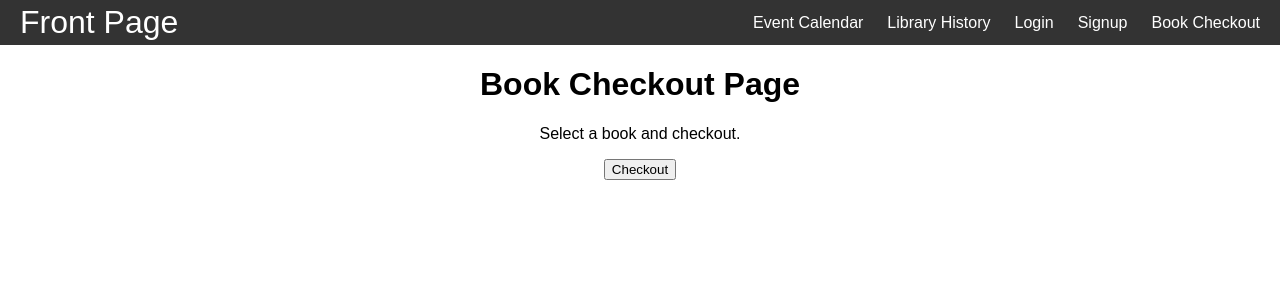
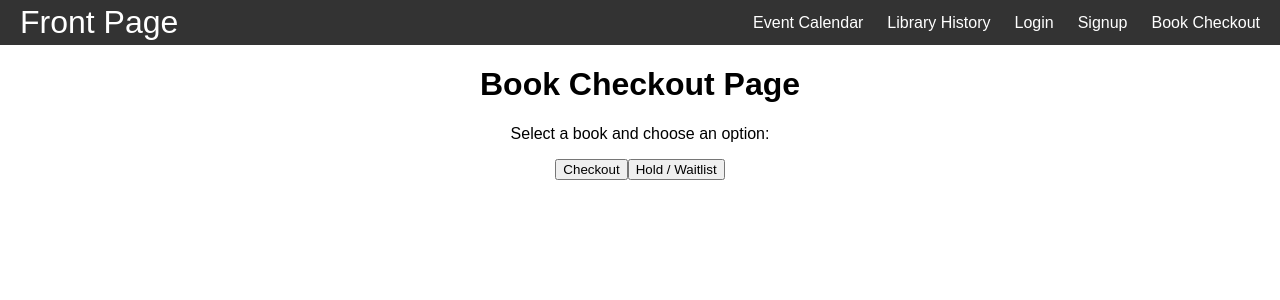
Before and after one commit to liamlecs/Database-Project-CS3380-T12, a React (Vite) app in the folder libraryApp/: page /bookcheckout in a window 1280 px wide. Shown: the top 300 px of the page. Built offline with nearby package versions, Linux system fonts and the light colour scheme.

Commit message:
added basic bookcheckout page

```diff
--- a/libraryApp/src/App.tsx
+++ b/libraryApp/src/App.tsx
@@ -13,7 +13,7 @@ import EventHistory from "./components/LiHistSubcomponents/EventHistory.tsx";
 import LoginPage from "./components/LoginPage.tsx";
 import RegistrationPage from "./components/RegistrationPage.tsx";
 import CreateEvent from "./components/CreateEvent.tsx";
-import BookCheckOutPage from "./components/BookCheckOutPage.tsx";
+import BookCheckOutPage from "./components/BookCheckoutPage/BookCheckOutPage.tsx";
 
 
 
--- a/libraryApp/src/components/BookCheckOutPage.tsx
+++ /dev/null
@@ -1,18 +0,0 @@
-import { useNavigate } from "react-router-dom";
-
-export default function BookCheckOutPage() {
-    const navigate = useNavigate();
-
-    const handleCheckout = () => {
-        alert("Book checked out successfully!");
-        navigate("/");
-    };
-
-    return (
-        <div>
-            <h1>Book Checkout Page</h1>
-            <p>Select a book and checkout.</p>
-            <button onClick={handleCheckout}>Checkout</button>
-        </div>
-    );
-}
--- /dev/null
+++ b/libraryApp/src/components/BookCheckoutPage/BookCheckOutPage.tsx
@@ -0,0 +1,29 @@
+import { useState } from "react";
+import { useNavigate } from "react-router-dom";
+
+export default function BookCheckOutPage() {
+    const navigate = useNavigate();
+    const [isWaitlisted, setIsWaitlisted] = useState(false);
+
+    const handleCheckout = () => {
+        alert("Book checked out successfully!");
+        navigate("/");  // redirect to home after checkout
+    };
+
+    const handleWaitlist = () => {
+        setIsWaitlisted(true);
+        alert("Book added to the waitlist!");
+    };
+
+    return (
+        <div>
+            <h1>Book Checkout Page</h1>
+            <p>Select a book and choose an option:</p>
+
+            <button onClick={handleCheckout}>Checkout</button>
+            <button onClick={handleWaitlist} disabled={isWaitlisted}>
+                {isWaitlisted ? "Successfully Waitlisted" : "Hold / Waitlist"}
+            </button>
+        </div>
+    );
+}
```
